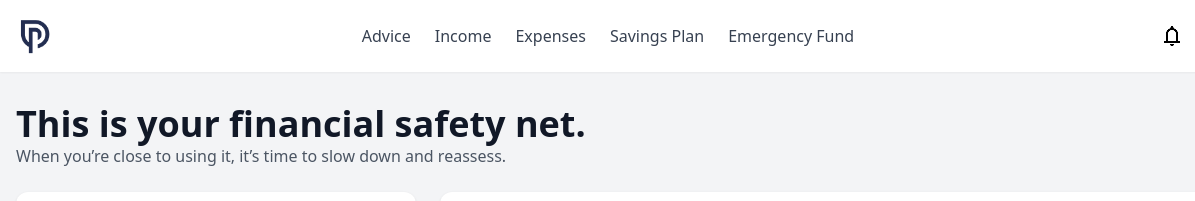
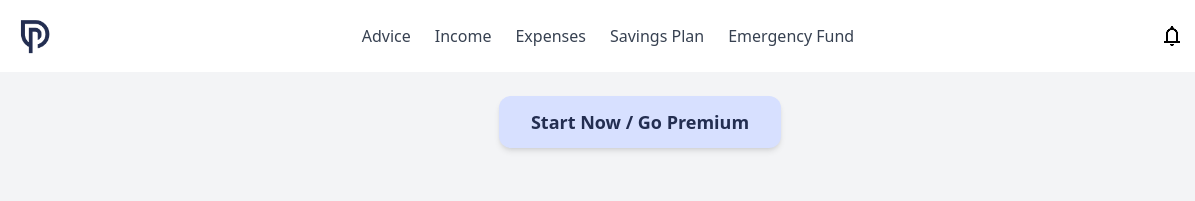
Before and after one commit to JavierSGonzalez/Payvo, a plain HTML site: page Emergency/emegency.html in a window 1280 px wide. Shown: the top 201 px of the page, 0-1195 px from the left. Drawn offline with nearby package versions, Linux system fonts and the light colour scheme.

Commit message:
boton nuevo

```diff
--- a/Emergency/emegency.html
+++ b/Emergency/emegency.html
@@ -29,6 +29,15 @@
             </div>
         </div>
     </header>
+
+    <div class="bg-gray-100 py-6">
+        <div class="max-w-7xl mx-auto px-4 flex justify-center">
+            <a href="premium.html"
+                class="bg-[#D7E0FF] hover:bg-blue-200 text-[#232E51] px-8 py-3 rounded-xl shadow-md hover:bg-blue-100 transition font-semibold text-lg">
+                Start Now / Go Premium
+            </a>
+        </div>
+    </div>
 
     <main class="max-w-7xl mx-auto px-4 py-8">
 
@@ -89,5 +98,7 @@
   <a href=""class="fixed bottom-6 right-6 w-14 h-14 rounded-full shadow-lg flex items-center justify-center hover:opacity-90 transition-opacity"style="background-color: rgba(62, 213, 152, 0.6);">
     <img src="img/bot.png" alt="Chat Bot" class="w-8 h-8">
   </a>
+
+
 </body>
 </html>
```
Also changed, not shown: Profile/profile.html (+1 -0 lines).
